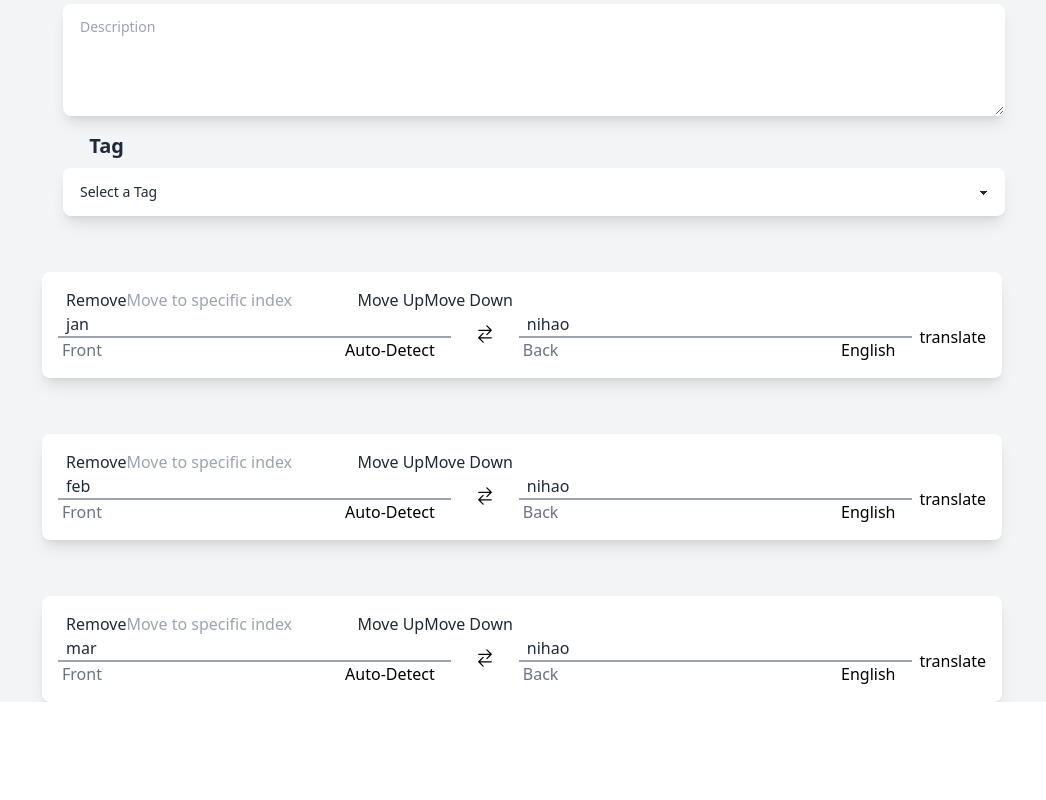
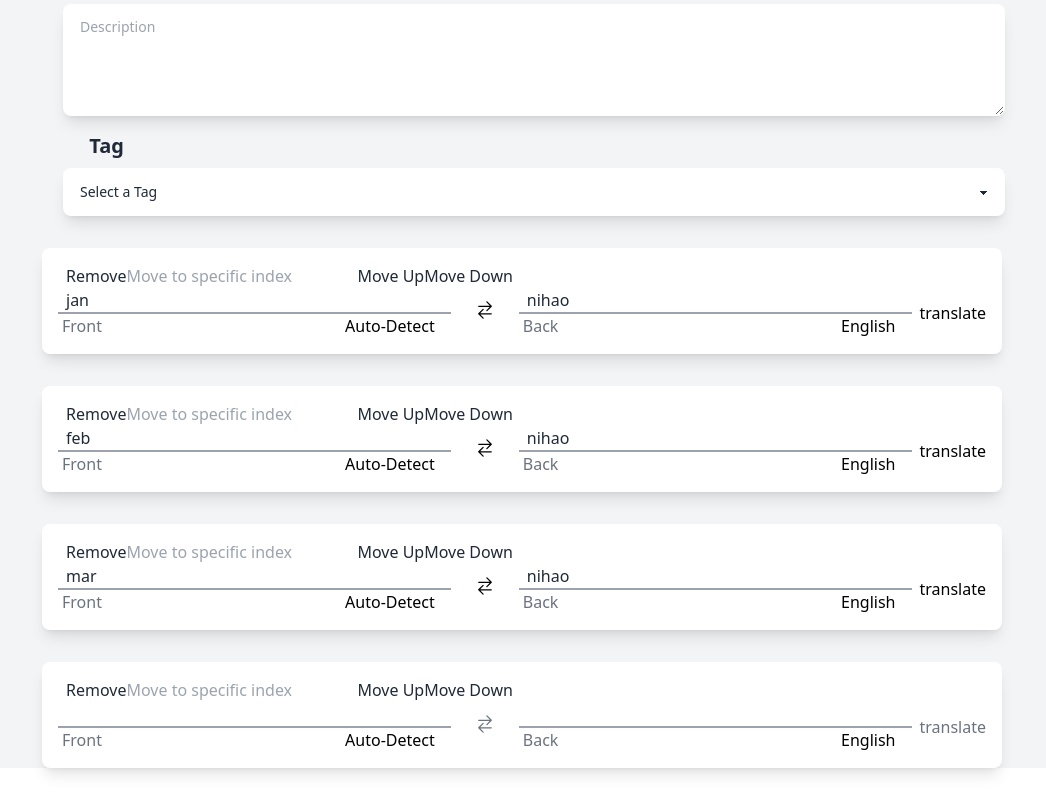
Before and after one commit to JayCenxx/forgetCurve, a React (Create React App) app in the folder forgetcurve_react/: page /CardSetStructure in a window 1280 px wide. Shown: the part 332-1132 px from the top of the page, without its empty margins (118-1164 px from the left). Before the commit the page ends 1034 px from the top, so only its background shows below. Built offline with nearby package versions, Linux system fonts and the light colour scheme.

Commit message:
moving bug fix

```diff
--- a/forgetcurve_react/src/components/editMenu/EditCardDetails.js
+++ b/forgetcurve_react/src/components/editMenu/EditCardDetails.js
@@ -1,5 +1,5 @@
 // CardDetailsEdit.js
-import React, { useCallback, useEffect, useState } from "react";
+import React, { useCallback, useEffect, useRef, useState } from "react";
 import translateServ from "../../services/translationServ";
 import LangDropdown from "../dropDownMenu/LangDropDown";
 import useLangCodeStore from "../../stores/useLangCodeStore";
@@ -12,23 +12,20 @@ import { ignoreHTMLRegex } from "../../utils/ignoreHTMLRegex";
 import useCardArrayStore from "../../stores/useCardArrayStore";
 export const EditCardDetails = ({ itemId, index2 }) => {
   const {
-    cardArray,
-    addNewCardJSX,
-    removeCardJSX,
-    moveCardJSX,
-    setFrontText,
-    setBackText,
+    cardArray,addNewCardJSX, removeCardJSX,
+    moveCardJSX,setFrontText, setBackText,
   } = useCardArrayStore();
   const { backLangCode, frontLangCode, setFrontLangCode, setBackLangCode } =
     useLangCodeStore();
   const { frontText, backText } = cardArray[index2];
-
+  const frontHasRun = useRef(false);
+  const backHasRun = useRef(false);
   const isFrontTextEmpty = frontText.trim() === "";
   const isBackTextEmpty = backText.trim() === "";
   const [activeEditor, setActiveEditor] = useState(null);
-  let isAutoDetect =
-    frontLangCode.language === "Auto-Detect" &&
-    frontLangCode.langCode === "auto";
+
+  let isAutoDetect = frontLangCode.language === "Auto-Detect"
+                      && frontLangCode.langCode === "auto";
 
   const handleEditorFocus = (editor) => {
     setActiveEditor(editor);
@@ -36,13 +33,21 @@ export const EditCardDetails = ({ itemId, index2 }) => {
 
   // this number have to stay at 100ms, otherwise it ll have swapping problem, or it ll get trigger way too many times per char type
   const handleFrontTextEditor = debounce((content) => {
+    console.log('hi' );
+    if (!frontHasRun.current) {
     isLengthBiggerThanOne(content);
+    frontHasRun.current = true; // Set the ref to true after running
+  }
 
     setFrontText(index2, content);
   }, 100);
 
   const handleBackTextEditor = debounce((content) => {
+    if (!backHasRun.current) {
     isLengthBiggerThanOne(content);
+    backHasRun.current = true; // Set the ref to true after running
+  }
+
     setBackText(index2, content);
   }, 100);
 
@@ -51,7 +56,7 @@ export const EditCardDetails = ({ itemId, index2 }) => {
     if (ignoreHTMLRegex(text).length >= 1 && index2 === cardArray.length - 1) {
       addNewCardJSX();
     }
-  };
+  }
 
   const handleSwap = () => {
     // Temporary variables to hold the new values
@@ -60,7 +65,6 @@ export const EditCardDetails = ({ itemId, index2 }) => {
 
     // Check if the language was auto-detected and update accordingly
     if (frontLangCode.language === "Auto-Detect") {
-      console.log(frontLangCode);
       // when the swap button is pressed, assume it detected its English, i want to replace Auto-Detect with English
       //swap to the back, ex. Japanese - English,  instead of  Japanese - Auto Detect
       newBackLangCode = {
@@ -102,7 +106,7 @@ export const EditCardDetails = ({ itemId, index2 }) => {
   }, [frontText, backText, frontLangCode, backLangCode, isFrontTextEmpty]);
 
   return (
-    <main className=" p-4 rounded-lg shadow-lg w-9/12 mx-auto bg-white mt-14">
+    <main className=" p-4 rounded-lg shadow-lg w-9/12 mx-auto bg-white my-8">
       <section className="text-editor flex space-x-2">
         <div>
           <Toolbar
--- a/forgetcurve_react/src/components/editMenu/EditMenuMain.js
+++ b/forgetcurve_react/src/components/editMenu/EditMenuMain.js
@@ -4,10 +4,10 @@ import { EditCardDetails } from "./EditCardDetails";
 import cardArrayServ from "../../services/cardArrayServ";
 import useCardArrayStore from "../../stores/useCardArrayStore";
 const EditMenuMain = () => {
-const{cardArray,addNewCardJSX,removeCardJSX,moveCardJSX}=useCardArrayStore()
 
+const cardArray =useCardArrayStore(i=>i.cardArray)
   // Initialize with one item with a unique ID
-console.log(cardArray);
+
 
   const saveCardArray=()=>{
 
--- a/forgetcurve_react/src/stores/useCardArrayStore.js
+++ b/forgetcurve_react/src/stores/useCardArrayStore.js
@@ -3,23 +3,27 @@ import { cardJson } from '../assets/cardJson';
 
 
 
-const initialCardArray = cardJson.length === 0 ? [{ id: Date.now() }] : cardJson;
+const initialCardArray = cardJson.length === 0 ? [{ id: Date.now(),frontText:"",backText:"" }] : [...cardJson,{ id: Date.now(),frontText:"",backText:"" }];
 
 const useCardArrayStore = create((set, get) => ({
   cardArray: initialCardArray,
     // add an extra JSX
-  addNewCardJSX: ()=>set(oldState=>({cardArray:[...oldState.cardArray,{id: Date.now()} ]})),
+  addNewCardJSX: ()=>set(oldState=>({cardArray:[...oldState.cardArray,{id: Date.now(),frontText:"",backText:""} ]})),
 //   remove a cardJSX by index, filter's predicate ll exclude the one we want, and include the rest of the elements
   removeCardJSX:  (id)=>set(oldState=>({cardArray:oldState.cardArray.filter(item => item.id !== id)    })),
 //move JSX to x position
   moveCardJSX:  (fromIndex, toIndex)=>set(oldState=> {
-    const cardArray = [...oldState.cardArray];
-    if (toIndex < 0 || toIndex >= cardArray.length || fromIndex === toIndex) {
-      return;
+    const {cardArray} = oldState
+    if (toIndex < 0 || toIndex >= cardArray.length || fromIndex === toIndex || typeof toIndex!== "number") {
+        console.log("invalid number");
+        // make sure the turn the old cardArray, otherwise there ll be bugs
+      return cardArray;
     }
-    const itemToMove = cardArray.splice(fromIndex, 1)[0];
-    cardArray.splice(toIndex, 0, itemToMove);
-    return { cardArray };
+    const newItems = [...cardArray];
+    const itemToMove = newItems.splice(fromIndex, 1)[0]; // Remove the item from the current position
+    newItems.splice(toIndex, 0, itemToMove); // Insert the item at the target position
+
+    return {cardArray:newItems};
       }
 ),
 setFrontText:(frontText,index)=>set(state => {
```
